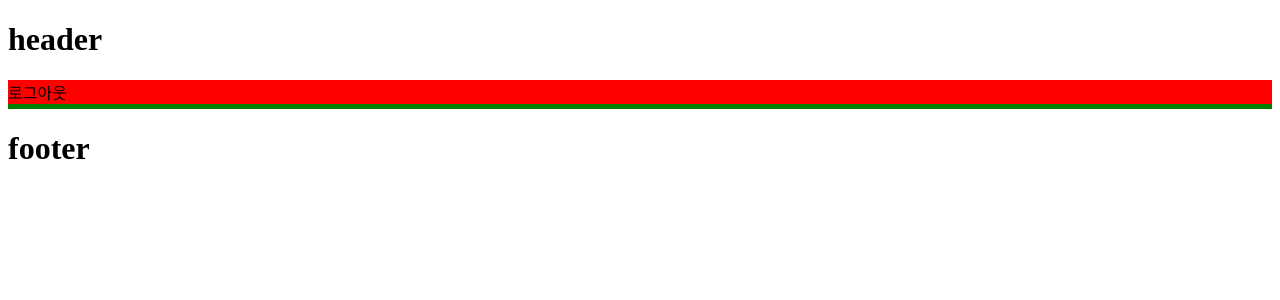
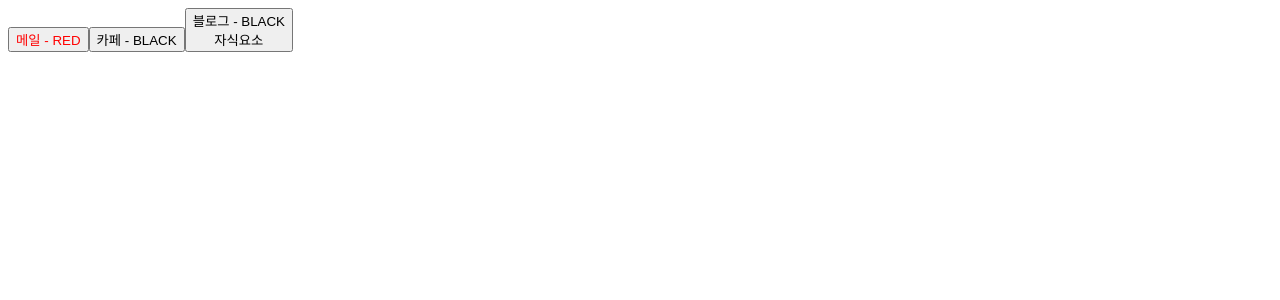
Before and after one commit to Lee-GiHeung/inflearn-react-basic, a React (Vite) app: page / in a window 1280 px wide. Shown: the top 300 px of the page. Built offline with nearby package versions, Linux system fonts and the light colour scheme; the HTML template or start-up script is replaced by a standard one.

Commit message:
Props - 컴포넌트에 값 전달

```diff
--- a/src/App.jsx
+++ b/src/App.jsx
@@ -2,23 +2,27 @@
 import Header from "./components/Header"
 import Main from "./components/Main";
 import Footer from "./components/Footer";
-
-// 자식
-// const Header = () => {
-//   return (
-//     <header>
-//       <h1>header</h1>
-//     </header>
-//   );
-// }
+import Button from "./components/Button";
 
 // 부모
 function App() {
+
+  const buttonProps = {
+    text: "메일",
+    color: "red",
+    a: 1,
+    b: 2,
+    c: 3,
+  };
+
+
   return (
     <>
-      <Header />
-      <Main />
-      <Footer />
+      <Button {...buttonProps} />
+      <Button text={"카페"} />
+      <Button text={"블로그"}>
+        <div>자식요소</div>
+      </Button>
     </>
   );
 }
--- /dev/null
+++ b/src/components/Button.jsx
@@ -0,0 +1,14 @@
+const Button = ({ text, color, children }) => {
+    return (
+     <button style={{ color: color }}>
+        {text} - {color.toUpperCase()}
+        {children}
+     </button>
+    );
+};
+
+Button.defaultProps = {
+    color: "black",
+};
+
+export default Button;
```
Also changed, not shown: src/components/Main.jsx (+0 -15 lines).
